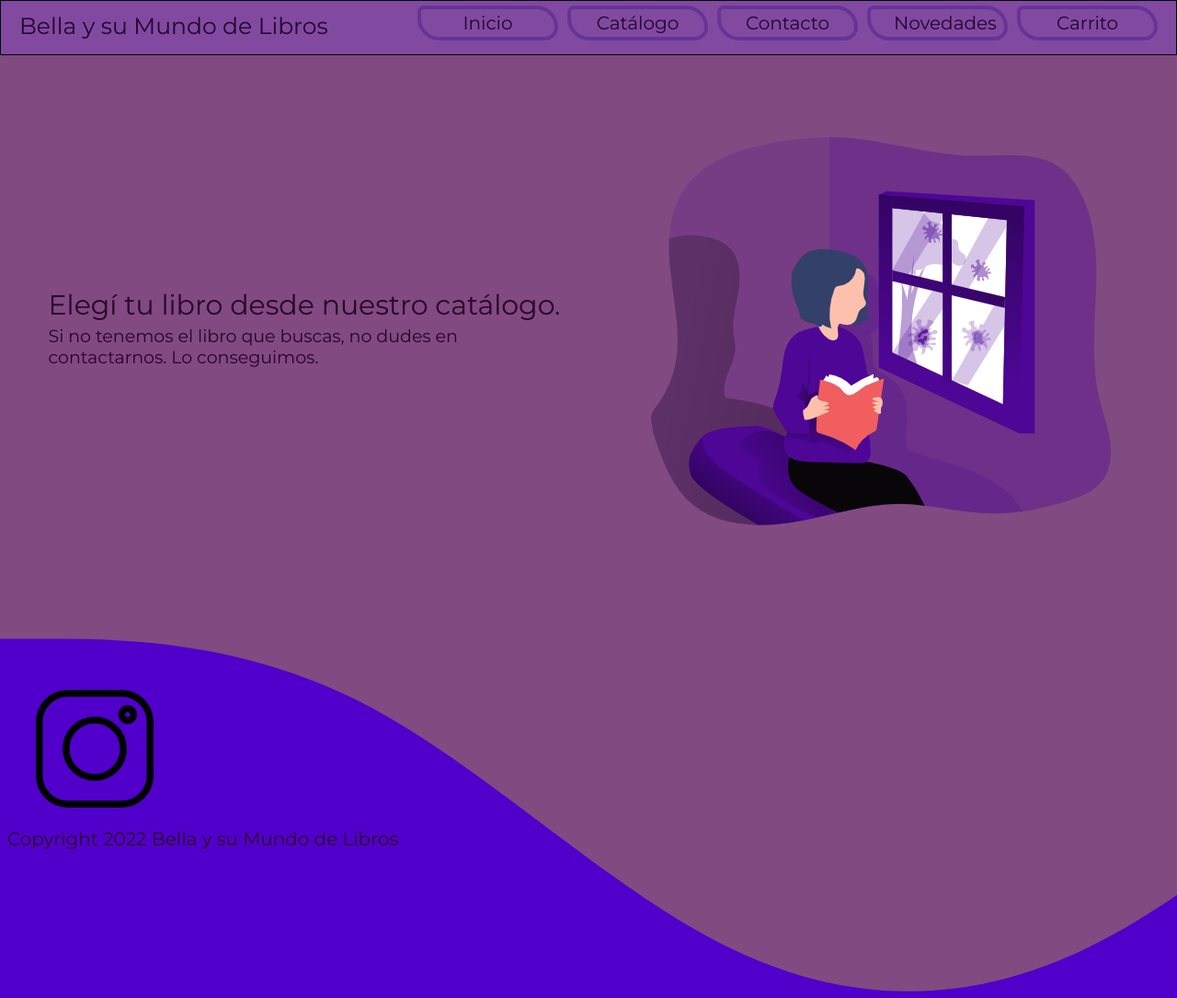
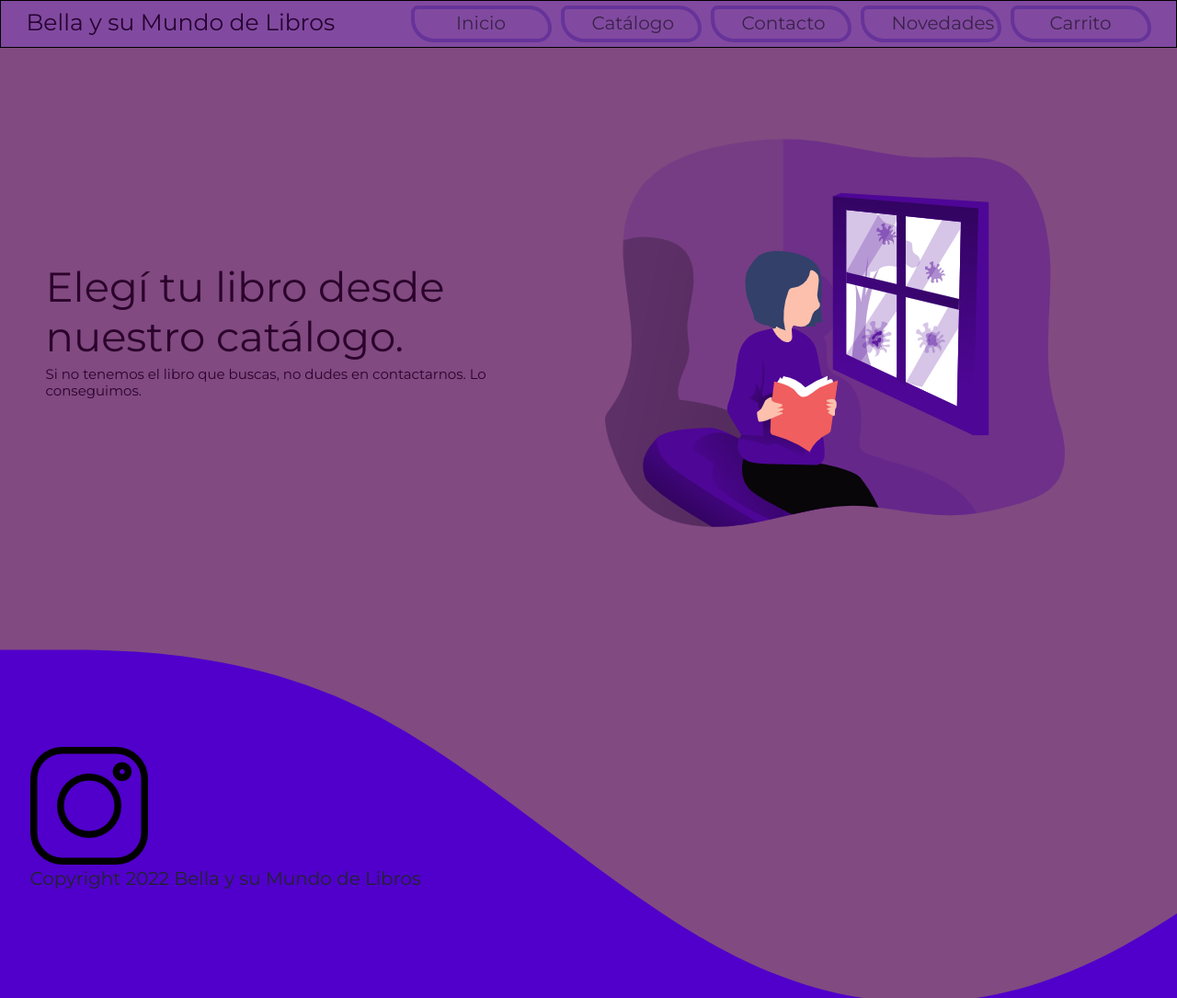
Before and after one commit to EvilGOF/proyecto-BellaYSuMundoDeLibros-GuidoFernandez, a plain HTML site: page index.html in a window 1280 px wide. Shown: the top 1085 px of the page at 92% size. Drawn offline with nearby package versions, Linux system fonts and the light colour scheme.

Commit message:
Aplicando Bootstrap al Index

```diff
--- a/index.html
+++ b/index.html
@@ -31,33 +31,62 @@
     <link rel="stylesheet" href="styles/style.css" />
   </head>
   <body>
-    <div class="contenedor">
     <header>
-      <nav class="nav__bar">
-        <h1 class="animate__animated animate__pulse nav__logo">
-          <a href="index.html">Bella y su Mundo de Libros</a>
-        </h1>
-        <ul class="nav__list nav__list--visible">
-          <li class="nav__item">
-            <a class="nav__link" href="index.html">Inicio</a>
+      <nav class="nav__bar navbar navbar-expand-lg navbar-light">
+        <div class="container-fluid">
+          <h1><a href="index.html">Bella y su Mundo de Libros</a></h1>
+          <button
+            class="navbar-toggler"
+            type="button"
+            data-bs-toggle="collapse"
+            data-bs-target="#navbarSupportedContent"
+            aria-controls="navbarSupportedContent"
+            aria-expanded="false"
+            aria-label="Toggle navigation"
+          >
+            <span class="navbar-toggler-icon"></span>
+          </button>
+          <div class="collapse navbar-collapse" id="navbarSupportedContent">
+            <ul class="nav__list navbar-nav me-auto mb-2 mb-lg-0">
+              <li class="nav__item nav-item">
+                <a class="nav__link nav-link" href="index.html">Inicio</a>
               </li>
-          <li class="nav__item">
-            <a class="nav__link" href="pages/catálogo.html">Catálogo</a>
+              <li class="nav__item nav-item">
+                <a class="nav__link nav-link" href="pages/catálogo.html"
+                  >Catálogo</a
+                >
               </li>
-          <li class="nav__item">
-            <a class="nav__link" href="pages/contacto.html">Contacto</a>
+              <li class="nav__item nav-item">
+                <a class="nav__link nav-link" href="pages/contacto.html"
+                  >Contacto</a
+                >
               </li>
-          <li class="nav__item">
-            <a class="nav__link" href="pages/novedades.html">Novedades</a>
+              <li class="nav__item nav-item">
+                <a class="nav__link nav-link" href="pages/novedades.html"
+                  >Novedades</a
+                >
               </li>
-          <li class="nav__item">
-            <a class="nav__link" href="pages/carrito.html">Carrito</a>
+              <li class="nav__item nav-item">
+                <a class="nav__link nav-link" href="pages/carrito.html"
+                  >Carrito</a
+                >
               </li>
             </ul>
+          </div>
+        </div>
       </nav>
+
     </header>
-    <main class="main__index">
-      <section class="container">
+    <main class="main__index container">
+      <div class="row align-items-center">
+        <section class="main__index__hero col-sm">
+          <h2 class="display-2">Elegí tu libro desde nuestro catálogo.</h2>
+          <p class="h4">
+            Si no tenemos el libro que buscas, no dudes en contactarnos. Lo
+            conseguimos.
+          </p>
+        </section>
+        <section class="col-sm">
           <a href="pages/catálogo.html"
             ><img
               id="main__index__img"
@@ -66,16 +95,9 @@
           /></a>
         </section>
 
-      <section class="container main__index__hero">
-        <h2>Elegí tu libro desde nuestro catálogo.</h2>
-        <h4>
-          Si no tenemos el libro que buscas, no dudes en contactarnos. Lo
-          conseguimos.
-        </h4>
-      </section>
+      </div>
     </main>
     <br />
-    <footer class="footer">
     <svg
       class="wave__background"
       xmlns="http://www.w3.org/2000/svg"
@@ -89,16 +111,19 @@
         d="M0,32L48,32C96,32,192,32,288,80C384,128,480,224,576,272C672,320,768,320,864,272C960,224,1056,128,1152,96C1248,64,1344,96,1392,112L1440,128L1440,320L1392,320C1344,320,1248,320,1152,320C1056,320,960,320,864,320C768,320,672,320,576,320C480,320,384,320,288,320C192,320,96,320,48,320L0,320Z"
       ></path>
     </svg>
-      <span class="copyright__footer"
-        >Copyright 2022 Bella y su Mundo de Libros</span
-      >
+    <footer class="container footer">
+      <div class="row">
       <a
         class="icono__link"
         target="_blank"
         href="https://www.instagram.com/bellaysumundodelibros/?hl=es"
       >
-        <img class="icono__imagen" src="img/instagram.png" alt="Instagram"
+        <img class="col icono__imagen" src="img/instagram.png" alt="Instagram"
       /></a>
+      <span class="col copyright__footer"
+      >Copyright 2022 Bella y su Mundo de Libros</span
+    >
+      </div>
     </footer>
 <script
       src="https://cdn.jsdelivr.net/npm/bootstrap@5.1.3/dist/js/bootstrap.bundle.min.js"
--- a/styles/style.css
+++ b/styles/style.css
@@ -7,11 +7,13 @@
 html {
   font-size: 62.5%;
 }
+/*
 .contenedor {
   width: 100%;
   max-width: 1500px;
   height: auto;
 }
+*/
 body {
   background: rgb(129, 74, 129);
   font-family: "Montserrat", sans-serif;
@@ -27,17 +29,7 @@ h1 a {
   color: rgb(38, 0, 48);
   text-decoration: none;
 }
-h2 {
-  font-size: 3rem;
-}
-h4 {
-  font-size: 1.9rem;
-}
-main {
-  margin-top: 10rem;
-  margin-left: auto;
-  margin-right: auto;
-}
+
 section {
   color: rgb(43, 2, 43);
   margin: 1rem;
@@ -63,10 +55,6 @@ svg {
 .nav__bar {
   background-color: rgb(129, 74, 160);
   border: 1px solid black;
-  display: flex;
-  align-items: center;
-  flex-direction: row;
-  position: fixed;
   top: 0px;
   padding: 0.5rem 2rem;
   width: 100%;
@@ -78,15 +66,15 @@ svg {
 .nav__logo {
   flex: 1 1 300px;
 }
-.nav__logo a:hover,
-.nav__logo a:focus {
+h1 a:hover,
+h1 a:focus {
   color: #46042f;
 }
 .nav__list {
   list-style-type: none;
   display: flex;
+  justify-content: flex-end;
   box-sizing: content-box;
-  justify-content: space-between;
   align-items: center;
   flex: 1 1 300px;
 }
@@ -96,7 +84,9 @@ svg {
   padding: 0 25px 0 25px;
   border: 4px solid rebeccapurple;
   border-radius: 15px 50px 30px;
-  flex: 1 1 200px;
+  max-height: 4rem;
+  height: auto;
+  font-size: 2rem;
 }
 .nav__item:hover,
 .nav__item:focus {
@@ -109,9 +99,10 @@ svg {
   display: block;
   width: 95px;
   transition: ease-in-out 0.7s;
+  transform: translateY(-5px);
 }
-.nav__link:hover,
-.nav__link:focus {
+
+.navbar-collapse .nav__list .nav__item .nav__link:hover {
   color: rgb(161, 72, 245);
 }
 
@@ -120,12 +111,9 @@ svg {
 /*INDEX*/
 
 .main__index {
-  display: flex;
-  flex-direction: row-reverse;
-  justify-content: space-between;
-  align-items: center;
-  flex-wrap: wrap;
-  margin-left: 2rem;
+  margin-left: auto;
+  margin-right: auto;
+  margin-top: 5rem;
 }
 
 .main__index__hero {
@@ -144,9 +132,10 @@ svg {
   margin-right: auto;
   margin-left: auto;
   position: relative;
-  left: 25px;
   animation-duration: 2s;
   animation-name: showself;
+  width: 90%;
+  max-width: 500px;
 }
 #main__index__img:hover,
 #main__index__img:focus {
@@ -156,23 +145,8 @@ svg {
 /*INDEX*/
 /*FOOTER*/
 footer {
-  width: 100%;
   position: relative;
-  bottom: 0;
-  right: 1.2rem;
-  height: auto;
-}
-.copyright__footer {
-  position: relative;
-  top: 200px;
-  margin-left: 2rem;
-  color: #300521;
-}
-.icono__link,
-.icono__imagen {
-  position: relative;
-  top: 50px;
-  right: 200px;
+  top: 15rem;
 }
 /*FOOTER*/
 /*CATALOGO*/
@@ -305,6 +279,7 @@ footer {
 }
 /*NOVEDADES*/
 /*MEDIA QUERIE MOVILES*/
+/*
 @media screen and (min-width: 320px) and (max-width: 480px) {
   body {
     font-size: 1.5rem;
@@ -391,3 +366,4 @@ footer {
     margin-top: 31rem;
   }
 }
+*/
```
Also changed, not shown: pages/carrito.html (+30 -15 lines), pages/catálogo.html (+30 -15 lines), pages/contacto.html (+30 -15 lines), pages/novedades.html (+30 -15 lines). Lines whose indentation alone changed are shown as unchanged.
